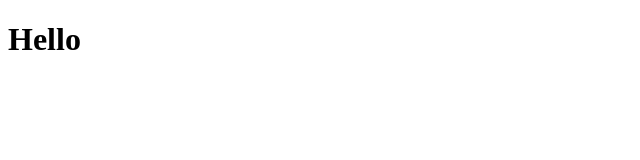
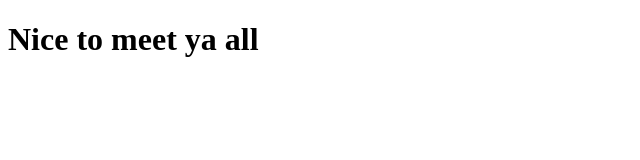
Before and after one commit to JohnNguyenD/GIt-test, a plain HTML site: page index.html in a window 1280 px wide. Shown: the whole page, without its empty margins (0-640 px from the left). Drawn offline with Linux system fonts and the light colour scheme.

Commit message:
New upload

```diff
--- a/index.html
+++ b/index.html
@@ -7,6 +7,6 @@
     <title>Document</title>
   </head>
   <body>
-    <h1>Hello</h1>
+    <h1>Nice to meet ya all</h1>
   </body>
 </html>
```
